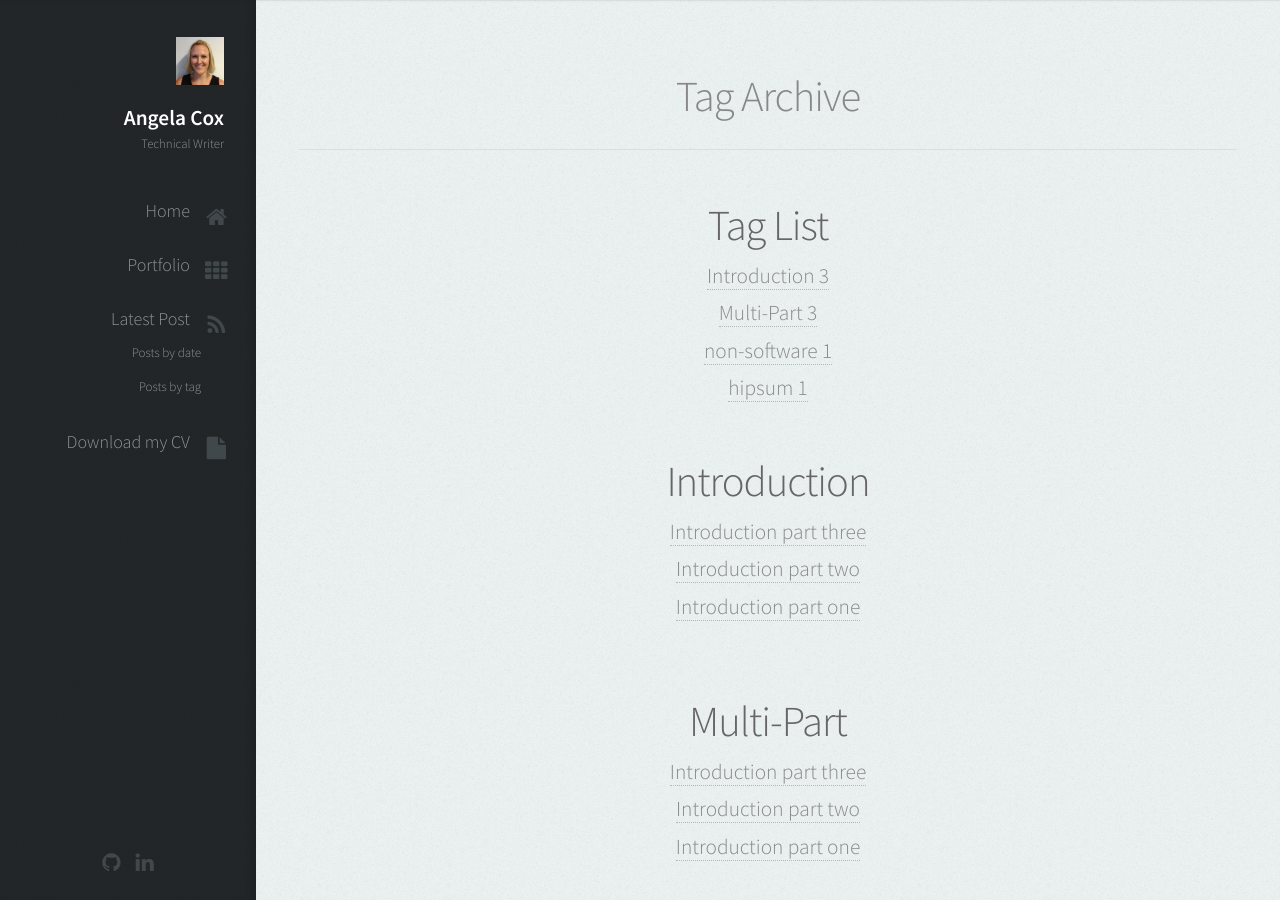
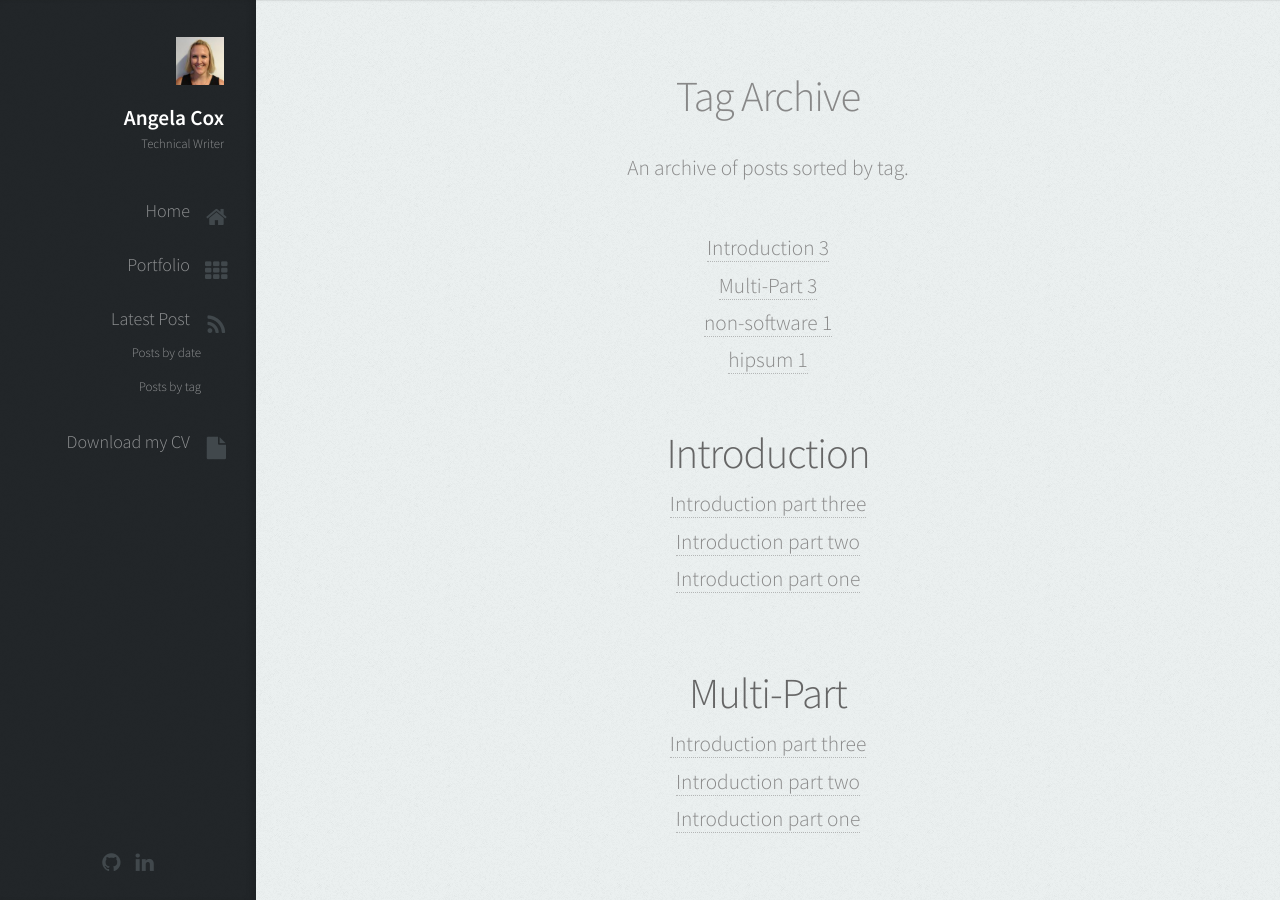
Before and after one commit to AngelaCox/UX-Portfolio, a Jekyll site: the page built from tags.html, in a window 1280 px wide and 900 px high. Built offline with Jekyll 4.4.1, drawn with Linux system fonts in a browser that asks for light colours.

Commit message:
Tweak post layout

```diff
--- a/_layouts/post-index.html
+++ b/_layouts/post-index.html
@@ -8,8 +8,7 @@
 
       <header>
         <h2 class="alt" style="width:50%; margin-left: auto; margin-right: auto;">{{ page.title }}</h2>
-        <p class="meta">{{ page.date | date: "%b %-d, %Y" }}{% if page.author %} • {{ page.author }}{% endif %}{% if page.meta %} • {{ page.meta }}{% endif %}</p>
-        <hr />
+        <p class="meta">{{ page.description }}</p>
       </header>
 
       <article class="post-content">
--- a/tags.html
+++ b/tags.html
@@ -4,7 +4,6 @@
 title: Tag Archive
 description: "An archive of posts sorted by tag."
 ---
-<h2>Tag List</h2>
 <ul class="entry-meta inline-list">
 {% assign tags_list = site.tags %}
   {% if tags_list.first[0] == null %}
```
